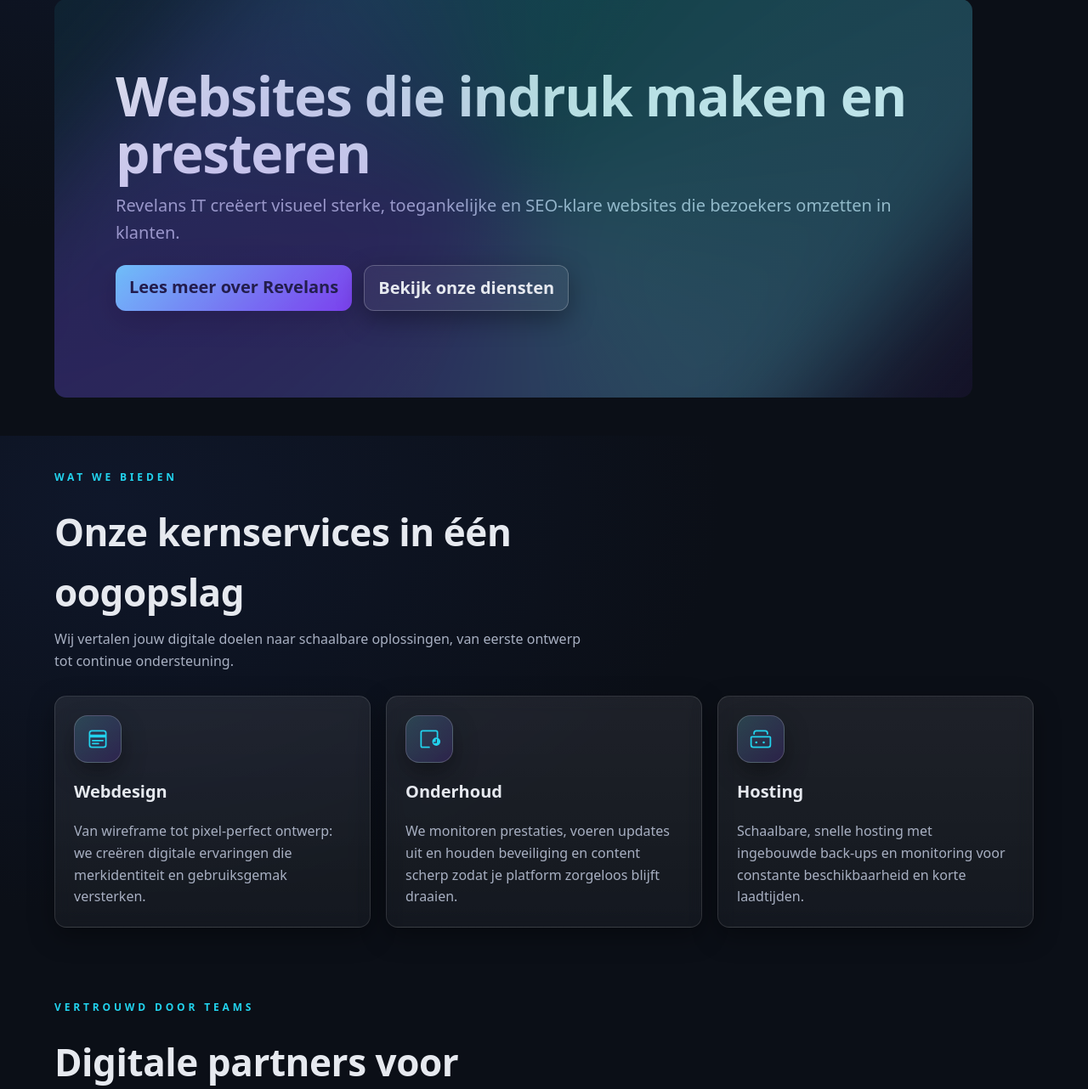
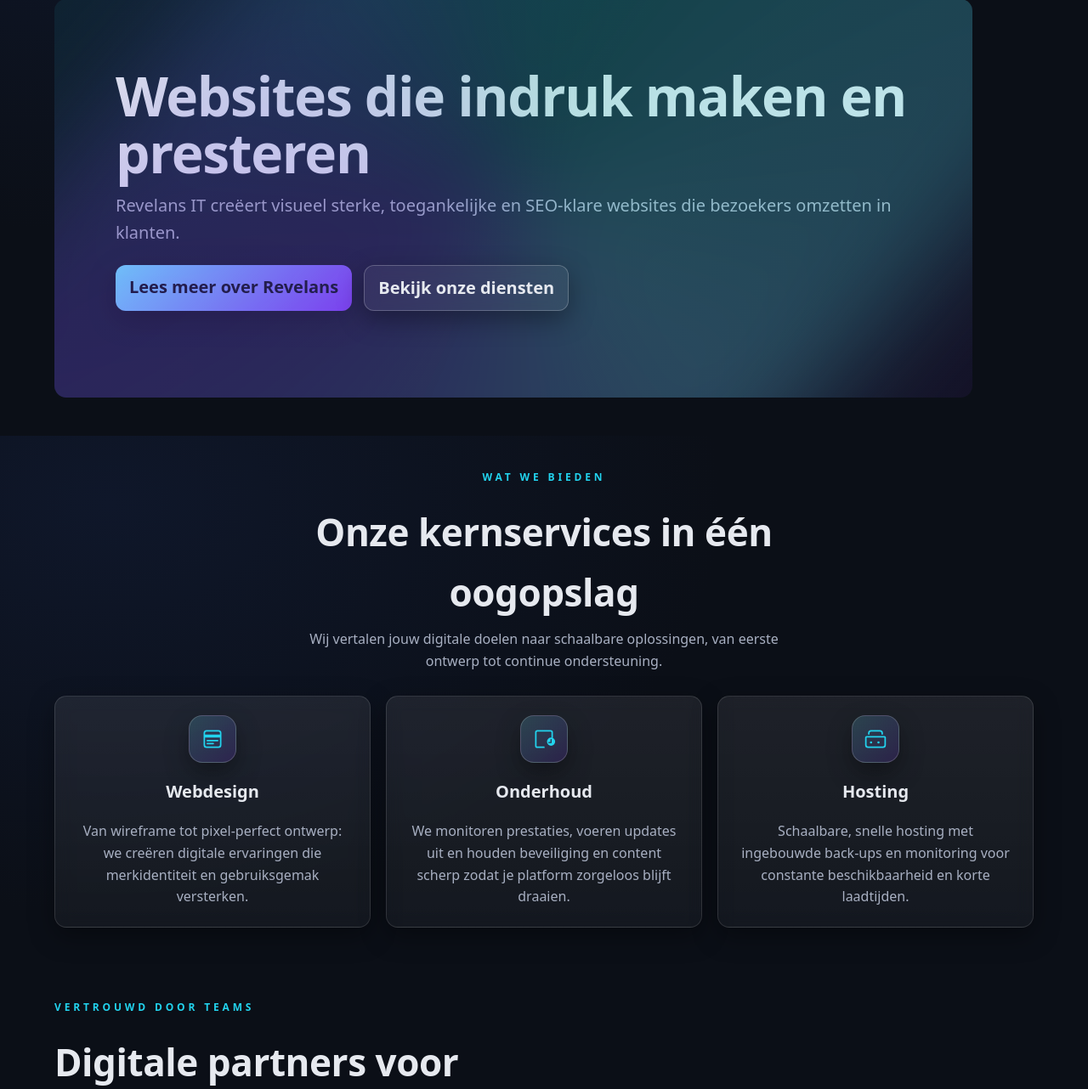
Before and after one commit to RevelansIT/revelansit, a PHP site: page / in a window 1280 px wide. Shown: the part 287-1569 px from the top of the page at 85% size. Run offline with PHP 8.4, Linux system fonts and the light colour scheme.

Commit message:
Center service highlight section

```diff
--- a/assets/css/styles.css
+++ b/assets/css/styles.css
@@ -123,6 +123,10 @@ main.container{padding-top:clamp(28px, 5vw, 72px)}
 .service-card p{margin:0; color:var(--muted)}
 .service-icon{width:56px; height:56px; border-radius:16px; display:inline-flex; align-items:center; justify-content:center; background:linear-gradient(135deg, rgba(110,231,255,.18), rgba(124,58,237,.18)); border:1px solid rgba(255,255,255,.18); color:var(--accent); box-shadow:0 12px 28px rgba(0,0,0,.35)}
 .service-icon svg{width:28px; height:28px; fill:currentColor}
+.services-overview .section-header{align-items:center; text-align:center; margin-inline:auto}
+.services-overview .section-subtitle{max-width:560px}
+.services-overview .grid-3{justify-items:center}
+.services-overview .service-card{text-align:center; align-items:center}
 .portfolio-grid .thumb{height:160px; border-radius:12px; background: linear-gradient(135deg, rgba(34,211,238,.2), rgba(124,58,237,.2));}
 .tile{padding:14px}
 
--- a/index.html
+++ b/index.html
@@ -36,7 +36,7 @@
         </p>
       </section>
 
-      <section class="section">
+      <section class="section services-overview">
         <header class="section-header">
           <p class="section-label">Wat we bieden</p>
           <h2 class="section-title">Onze kernservices in één oogopslag</h2>
```
